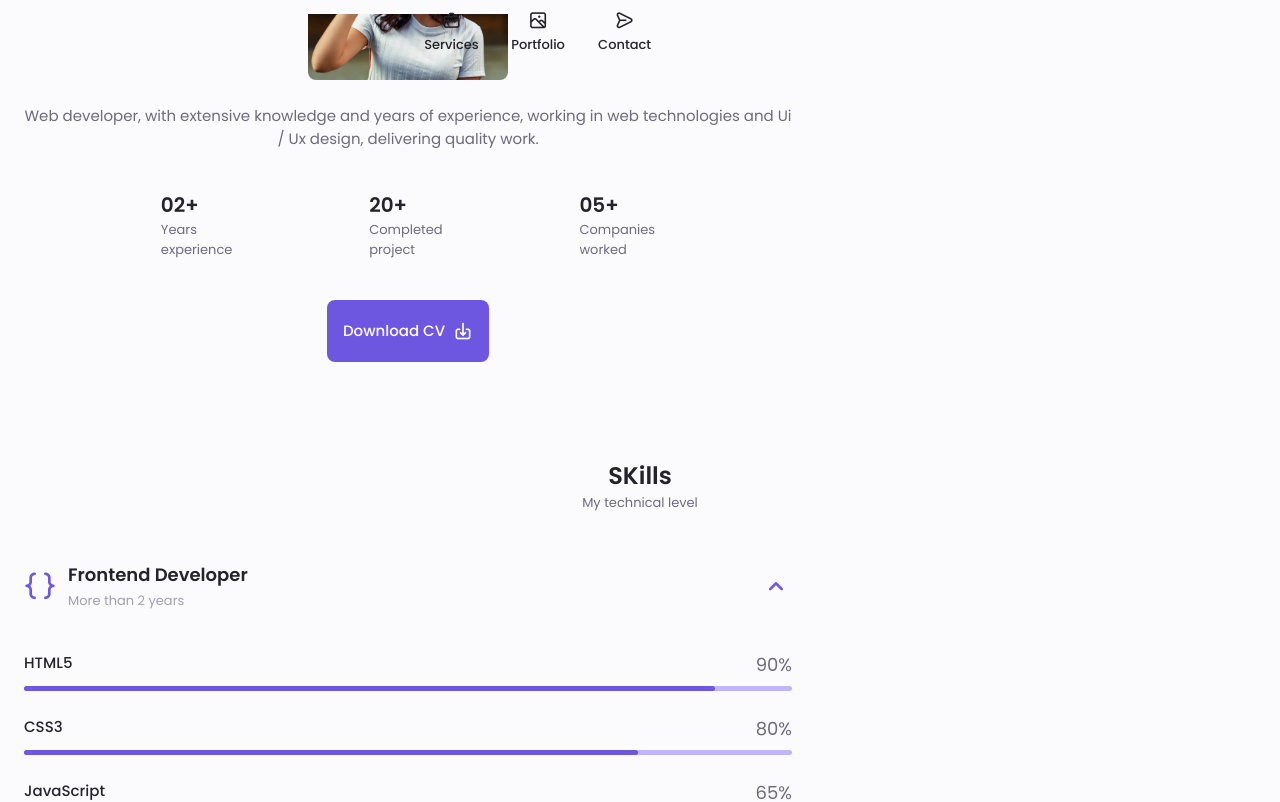
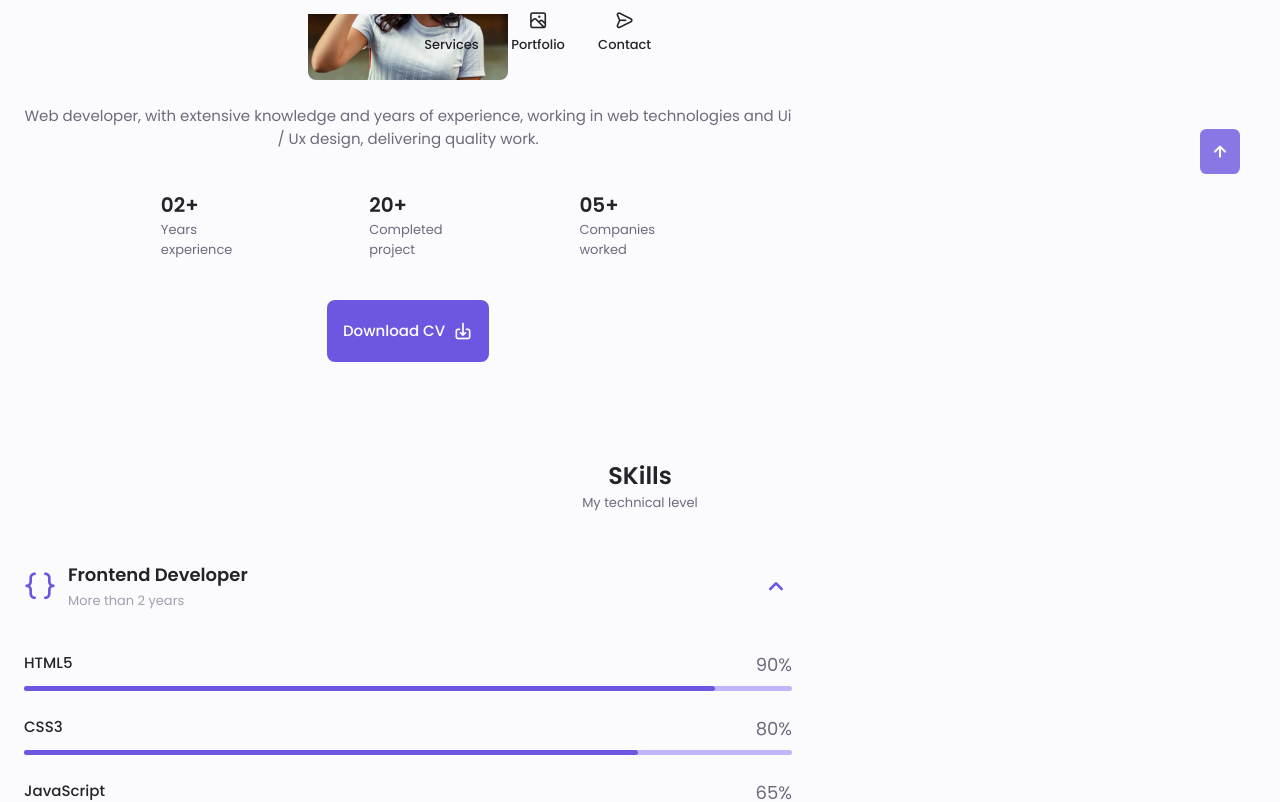
Before and after one commit to faha1999/faha.1999, a plain HTML site: page index.html in a window 1280 px wide. Shown: the part 786-1588 px from the top of the page. Drawn offline with nearby package versions, Linux system fonts and the light colour scheme.

Commit message:
added scroll up function

```diff
--- a/app/js/main.js
+++ b/app/js/main.js
@@ -163,3 +163,13 @@ function scrollHeader() {
   else nav.classList.remove('scroll-header');
 }
 window.addEventListener('scroll', scrollHeader);
+
+// scroll up
+
+function scrollUp() {
+  const scrollUp = document.getElementById('scroll-up');
+  // When the scroll is higher than 560 viewport height, add the show-scroll class to the a tag with the scroll-top class
+  if (this.scrollY >= 560) scrollUp.classList.add('show_scroll');
+  else scrollUp.classList.remove('show_scroll');
+}
+window.addEventListener('scroll', scrollUp);
--- a/app/scss/_scroll.scss
+++ b/app/scss/_scroll.scss
@@ -1,29 +1,29 @@
-// .scrollup {
-//   position: fixed;
-//   right: 2.5rem;
-//   bottom: -20%;
-//   background-color: $first-color;
-//   opacity: 0.8;
-//   padding: 0.3rem 0.5rem;
-//   border-radius: 0.4rem;
-//   z-index: $z-tooltip;
-//   transition: 0.4s;
+.scrollup {
+  position: fixed;
+  right: 2.5rem;
+  bottom: -20%;
+  background-color: $first-color;
+  opacity: 0.8;
+  padding: 0.3rem 0.5rem;
+  border-radius: 0.4rem;
+  z-index: $z-tooltip;
+  transition: 0.4s;
 
-//   &_icon {
-//     font-size: 1.5rem;
-//     color: #fff;
-//   }
+  &_icon {
+    font-size: 1.5rem;
+    color: #fff;
+  }
 
-//   &:hover {
-//     background-color: $first-color-alt;
-//   }
-// }
+  &:hover {
+    background-color: $first-color-alt;
+  }
+}
 
-// // Show scroll
-// .show_scroll {
-//   bottom: 3.5rem;
-//   right: 2.5rem;
-// }
+// Show scroll
+.show_scroll {
+  bottom: 3.5rem;
+  right: 2.5rem;
+}
 
 // // SCROLL BAR
 // ::-webkit-scrollbar {
```
Also changed, not shown: app/css/style.min.css, 1 other file.
